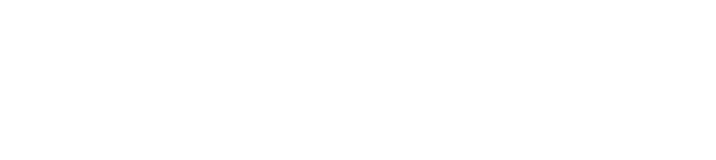
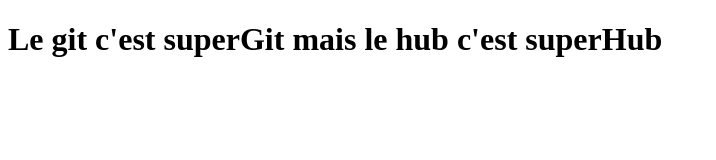
Before and after one commit to MaximeMartrat/collab, a plain HTML site: page index.html in a window 1280 px wide. Shown: the whole page, without its empty margins (0-716 px from the left). Drawn offline with Linux system fonts and the light colour scheme.

Commit message:
add h1 text

```diff
--- a/index.html
+++ b/index.html
@@ -9,6 +9,6 @@
     <title>Document</title>
 </head>
 <body>
-
+    <h1>Le git c'est superGit mais le hub c'est superHub</h1>
 </body>
 </html>
```
